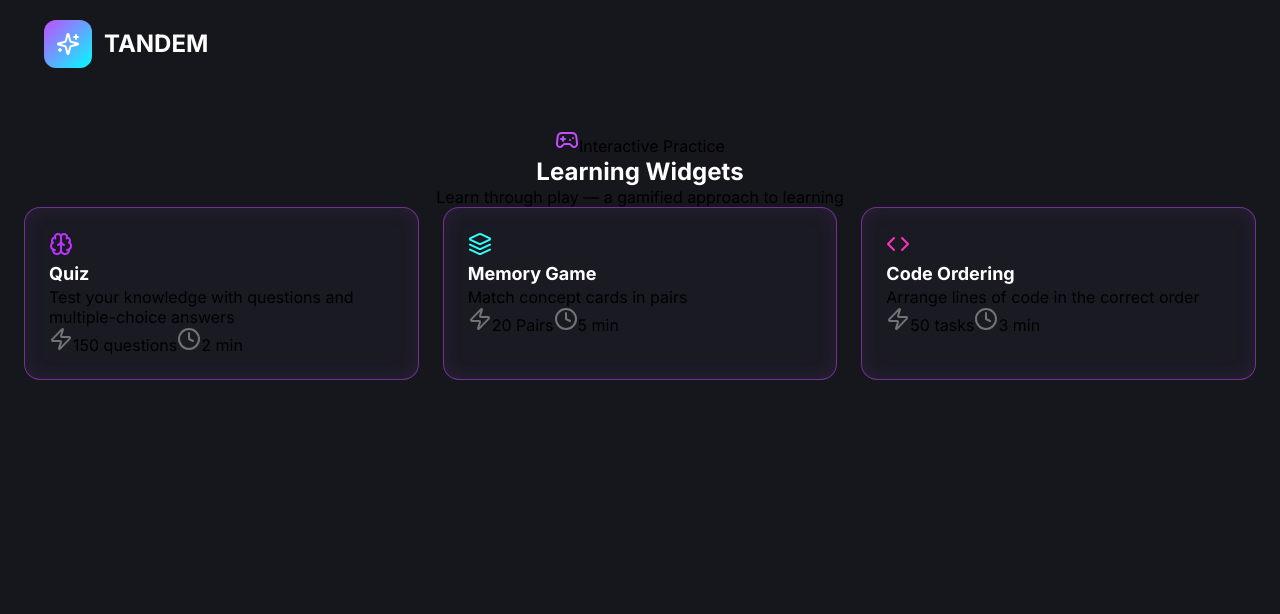
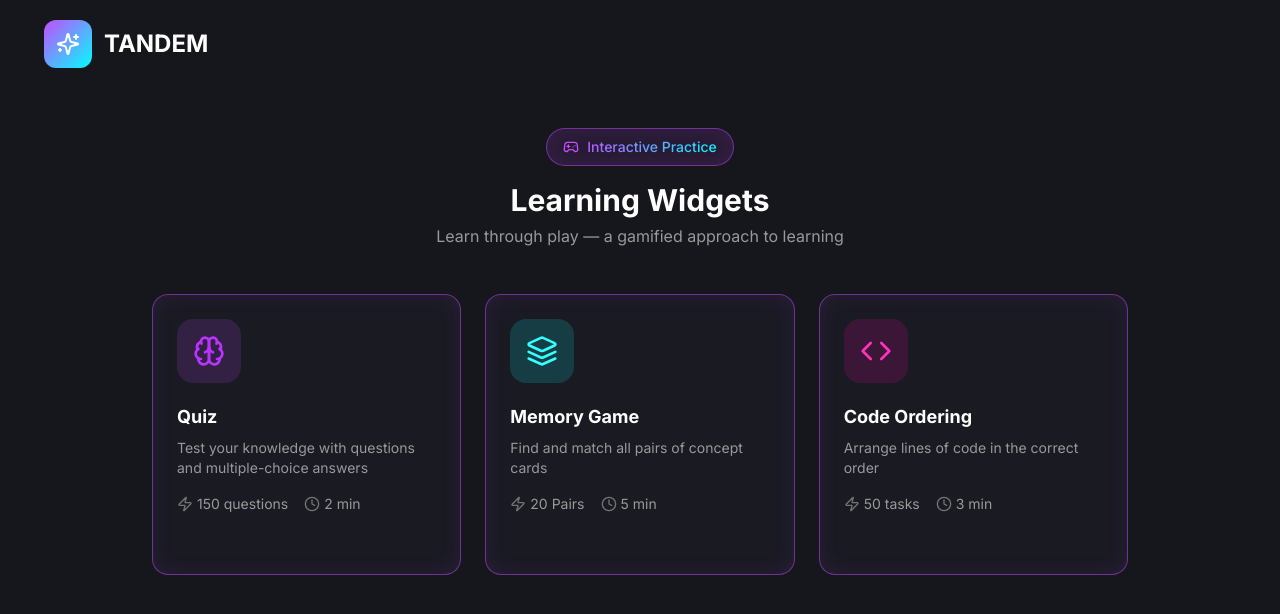
Before and after one commit to ansivgit/fe-course-2025Q3-final, a React (Vite) app: page / in a window 1280 px wide. Both pictures are taken after a click on the button "Practice". Shown: the top 614 px of the page. Built offline with nearby package versions, Linux system fonts and the light colour scheme.

Commit message:
feat: 23 - add practice page styles

```diff
--- a/src/pages/practice/practice.module.css
+++ b/src/pages/practice/practice.module.css
@@ -1,20 +1,161 @@
+.container {
+  max-width: 64rem;
+  padding-left: 1.5rem;
+  padding-right: 1.5rem;
+}
+
+.title-section {
+  display: flex;
+  flex-direction: column;
+  justify-content: center;
+  align-items: center;
+  margin-bottom: 3rem;
+}
+
+.pre-title {
+  display: inline-flex;
+  align-items: center;
+  gap: 0.5rem;
+  margin-bottom: 1rem;
+  padding: 0.5rem 1rem;
+  border: 1px solid hsla(from var(--color-purple-500) h s l / var(--opacity-50));
+  border-radius: 9999px;
+  box-shadow: inset 0 0 20px
+    hsla(from var(--color-purple-500) h s l / var(--opacity-10));
+  background: hsla(from var(--color-purple-500) h s l / var(--opacity-10));
+}
+
+.pre-title span {
+  font-weight: 500;
+  font-size: 0.875rem;
+  line-height: 1.25rem;
+  background: linear-gradient(
+    135deg,
+    var(--color-purple-500) 0%,
+    var(--color-teal-500) 100%
+  );
+  background-clip: text;
+  -webkit-text-fill-color: transparent;
+}
+
+.pre-title img {
+  width: 1rem;
+  height: 1rem;
+}
+
+.description {
+  margin-top: 0.5rem;
+  color: var(--color-gray-500);
+}
+
 .widget-container {
   display: grid;
   grid-template-columns: repeat(3, minmax(0, 1fr));
   gap: 1.5rem;
+
+  @media (max-width: 768px) {
+    & {
+      grid-template-columns: 1fr;
+    }
+  }
 }
 
 .widget {
+  display: flex;
+  flex-direction: column;
   padding: 1.5rem;
+  font-size: 0.875rem;
+  line-height: 1.25rem;
   border: 1px solid hsla(from var(--color-purple-500) h s l / var(--opacity-50));
   border-radius: 1rem;
   box-shadow: inset 0 0 20px
     hsla(from var(--color-purple-500) h s l / var(--opacity-10));
   background: var(--color-gray-900);
+  transition: transform 0.15s cubic-bezier(0.4, 0, 0.2, 1);
+  cursor: pointer;
+
+  &:hover {
+    transform: scale(1.05);
+  }
+
+  &:hover .meta-action {
+    opacity: 1;
+    pointer-events: auto;
+  }
 }
 
-@media (max-width: 768px) {
-  .widget-container {
-    grid-template-columns: 1fr;
-  }
+.image-container {
+  display: flex;
+  justify-content: center;
+  align-items: center;
+  width: 4rem;
+  height: 4rem;
+  margin-bottom: 1.25rem;
+  border-radius: 1rem;
 }
+
+.quiz .image-container {
+  background: hsla(from var(--color-purple-500) h s l / var(--opacity-15));
+}
+
+.match-game .image-container {
+  background: hsla(from var(--color-teal-500) h s l / var(--opacity-15));
+}
+
+.code-order .image-container {
+  background: hsla(from var(--color-pink-500) h s l / var(--opacity-15));
+}
+
+.widget-image {
+  width: 2rem;
+  height: 2rem;
+}
+
+.heading {
+  margin-bottom: 0.5rem;
+}
+
+.subheading {
+  margin-bottom: 1rem;
+  color: var(--color-gray-500);
+}
+
+.meta {
+  display: flex;
+  align-items: center;
+  gap: 1rem;
+  color: var(--color-gray-500);
+}
+
+.meta-item {
+  display: flex;
+  justify-content: center;
+  align-items: center;
+  gap: 0.25rem;
+  margin-bottom: 1rem;
+}
+
+.meta-image {
+  width: 1rem;
+  height: 1rem;
+}
+
+.meta-action {
+  color: var(--color-purple-400);
+  transition: opacity 0.15s cubic-bezier(0.4, 0, 0.2, 1);
+  pointer-events: none;
+  opacity: 0;
+  transform: translateY(10px);
+}
+
+.meta-action {
+  display: flex;
+  justify-content: flex-end;
+  align-items: center;
+}
+
+.meta-action img {
+  width: 1rem;
+  height: 1rem;
+  margin-left: 0.25rem;
+}
--- a/src/pages/practice/practice.tsx
+++ b/src/pages/practice/practice.tsx
@@ -8,6 +8,7 @@ import type { ReactElement } from 'react';
 
 const cx = classNames.bind(styles);
 
+import ArrowIcon from '@/assets/icons/arrow.svg';
 import ClockIcon from '@/assets/icons/clock.svg';
 import CodeIcon from '@/assets/icons/code.svg';
 import LightningIcon from '@/assets/icons/lightning.svg';
@@ -16,6 +17,7 @@ import QuizIcon from '@/assets/icons/quiz.svg';
 import WidgetIcon from '@/assets/icons/widget.svg';
 
 type WidgetProps = {
+  className?: string;
   image: string;
   heading: string;
   subheading: string;
@@ -23,13 +25,20 @@ type WidgetProps = {
   text2: string;
 };
 
-const Widget = ({ image, heading, subheading, text1, text2 }: WidgetProps): ReactElement => (
-  <div className={cx('widget')}>
-    <div>
+const Widget = ({
+  className,
+  image,
+  heading,
+  subheading,
+  text1,
+  text2,
+}: WidgetProps): ReactElement => (
+  <div className={cx('widget', className)}>
+    <div className={cx('image-container')}>
       <img src={image} alt={heading} className={cx('widget-image')} />
     </div>
 
-    <Subtitle>{heading}</Subtitle>
+    <Subtitle className={cx('heading')}>{heading}</Subtitle>
     <p className={cx('subheading')}>{subheading}</p>
 
     <div className={cx('meta')}>
@@ -43,21 +52,28 @@ const Widget = ({ image, heading, subheading, text1, text2 }: WidgetProps): Reac
         {text2}
       </span>
     </div>
+    <div className={cx('meta-action')}>
+      <span>Play</span>
+      <img src={ArrowIcon} alt="" className={cx('arrow')} />
+    </div>
   </div>
 );
 
 export const Practice = (): ReactElement => {
   return (
     <Layout>
+      <div className={cx('container')}>
+        <section className={cx('title-section')}>
           <div className={cx('pre-title')}>
             <img src={WidgetIcon} alt="" className={cx('image')} />
             <span>Interactive Practice</span>
           </div>
-      <Title>Learning Widgets</Title>
+          <Title size="large">Learning Widgets</Title>
           <p className={cx('description')}>Learn through play — a gamified approach to learning</p>
-
+        </section>
         <section className={cx('widget-container')}>
           <Widget
+            className="quiz"
             image={QuizIcon}
             heading="Quiz"
             subheading="Test your knowledge with questions and multiple-choice answers"
@@ -66,14 +82,16 @@ export const Practice = (): ReactElement => {
           />
 
           <Widget
+            className="match-game"
             image={MatchGameIcon}
             heading="Memory Game"
-          subheading="Match concept cards in pairs"
+            subheading="Find and match all pairs of concept cards"
             text1="20 Pairs"
             text2="5 min"
           />
 
           <Widget
+            className="code-order"
             image={CodeIcon}
             heading="Code Ordering"
             subheading="Arrange lines of code in the correct order"
@@ -81,6 +99,7 @@ export const Practice = (): ReactElement => {
             text2="3 min"
           />
         </section>
+      </div>
     </Layout>
   );
 };
--- a/src/styles/variables.css
+++ b/src/styles/variables.css
@@ -5,12 +5,14 @@
   --color-white: hsl(0, 0%, 100%);
 
   /* Gray colors */
+  --color-gray-500: hsl(0, 0%, 60%);
   --color-gray-800: hsl(240, 13%, 17%);
   --color-gray-900: hsl(240, 15%, 12%);
   --color-gray-950: hsl(240, 14%, 10%);
 
   /* Purple colors */
   --color-purple-300: hsl(268, 91%, 65%);
+  --color-purple-400: hsl(270, 95%, 75%);
   --color-purple-500: hsl(280, 100%, 65%);
   --color-purple-900: hsl(240, 16%, 20%);
 
@@ -19,6 +21,9 @@
 
   /* Red colors */
   --color-red-500: hsl(0, 84%, 60%);
+
+  /* Pink colors */
+  --color-pink-500: hsl(320, 100%, 50%);
 
   /* OPACITY  */
   --opacity-70: 0.7;
```
Also changed, not shown: src/assets/icons/arrow.svg (added). Lines whose indentation alone changed are shown as unchanged.
